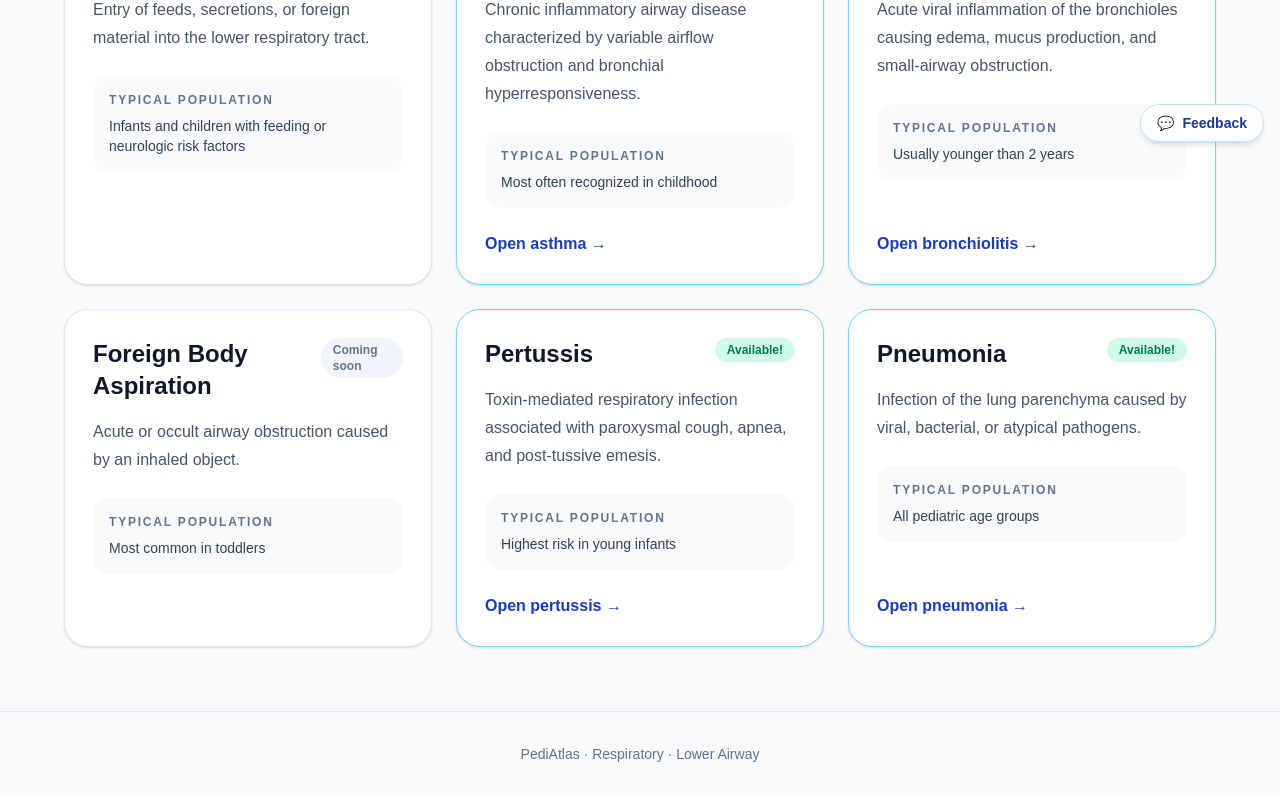
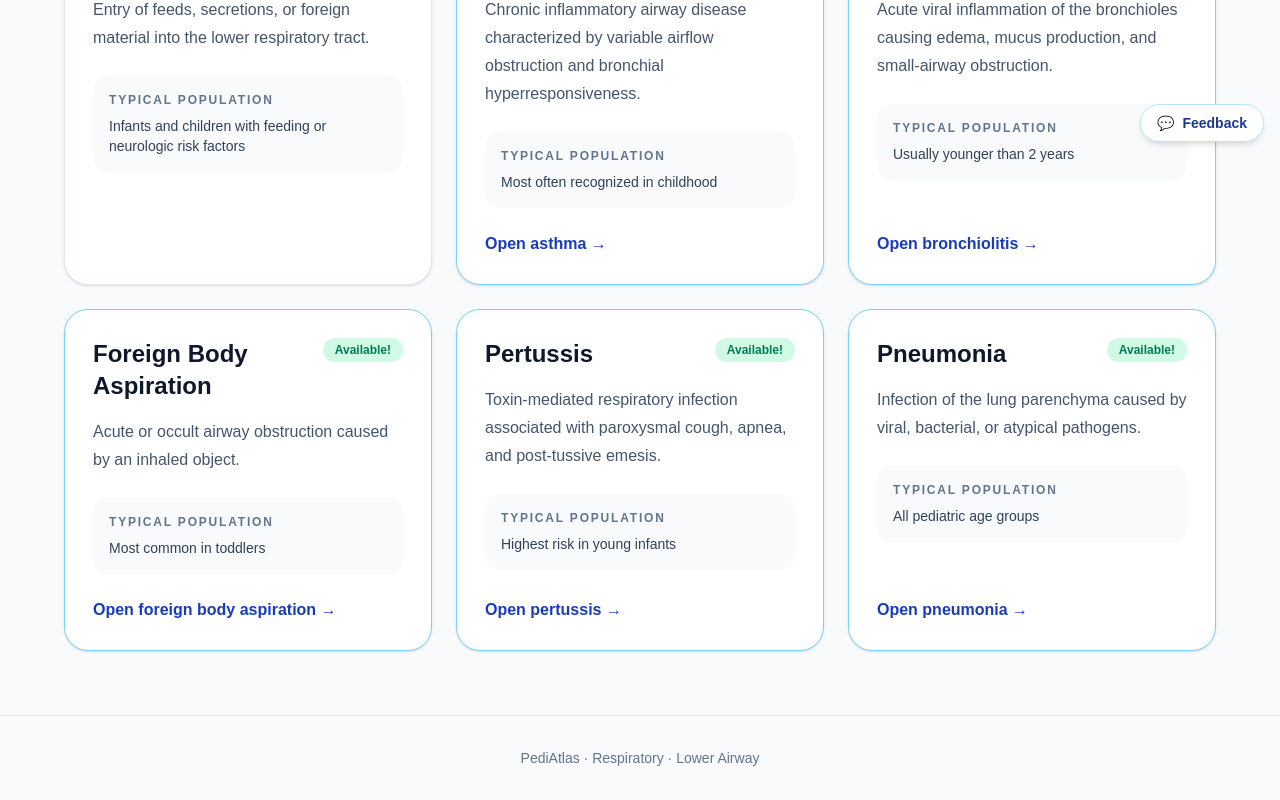
Before and after one commit to ChrisDobbinsMD/Pediatlas, a Next.js app: page /respiratory/lower-airway in a window 1280 px wide. Shown: the part 642-1442 px from the top of the page. Built offline with nearby package versions, Linux system fonts and the light colour scheme.

Commit message:
Added FBA link from Lower Respiratory

```diff
--- a/src/app/respiratory/lower-airway/foreign-body-aspiration/page.tsx
+++ b/src/app/respiratory/lower-airway/foreign-body-aspiration/page.tsx
@@ -177,7 +177,7 @@ export default function ForeignBodyAspirationPage() {
             </div>
 
             <div className="text-8xl" aria-hidden="true">
-              🪙🫁
+              🪙🫁🥜
             </div>
           </div>
         </div>
--- a/src/app/respiratory/lower-airway/page.tsx
+++ b/src/app/respiratory/lower-airway/page.tsx
@@ -41,7 +41,7 @@ const diseases = [
     description:
       "Acute or occult airway obstruction caused by an inhaled object.",
     age: "Most common in toddlers",
-    status: "Coming soon",
+    status: "Available!",
   },
 ];
 
@@ -192,6 +192,15 @@ export default function LowerAirwayPage() {
     Open pertussis →
   </Link>
 )}
+
+{disease.name === "Foreign Body Aspiration" && (
+  <Link
+    href="/respiratory/lower-airway/foreign-body-aspiration"
+    className="mt-auto pt-6 font-semibold text-blue-800 hover:text-blue-600"
+  >
+    Open foreign body aspiration →
+  </Link>
+)}
                 </article>
               );
             })}
```
